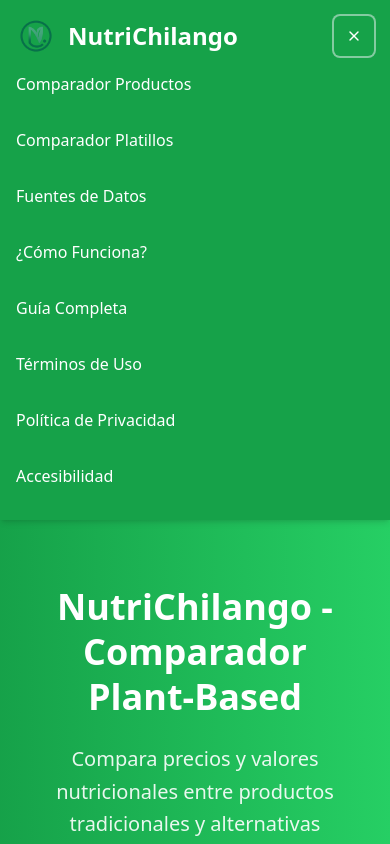
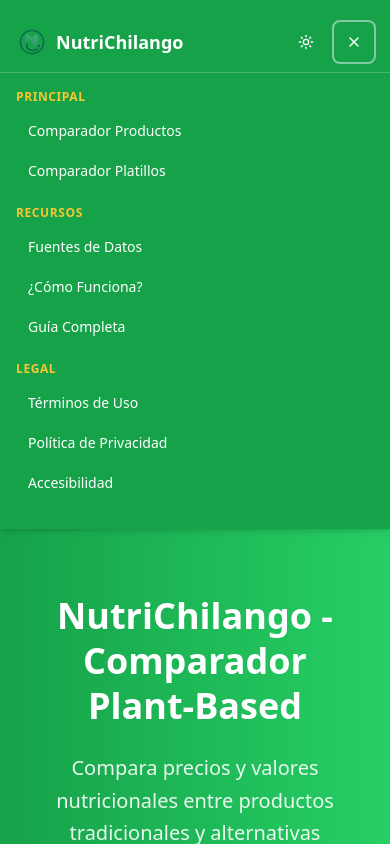
Before and after one commit to IzignaMx/nutrichilango, a React (Vite) app: page / in a window 390 px wide. Both pictures are taken after a click on the button 354 px from the left and 36 px from the top of the page. Shown: the top 844 px of the page. Built offline with nearby package versions, Linux system fonts and the light colour scheme.

Commit message:
Implement responsiveness plan
Implement the 5-phase responsiveness plan, starting with core layout and navigation.

```diff
--- a/src/App.tsx
+++ b/src/App.tsx
@@ -27,9 +27,9 @@ const App = () => (
         <Toaster />
         <Sonner />
         <BrowserRouter>
-          <div className="min-h-screen flex flex-col" id="top">
+          <div className="min-h-screen flex flex-col w-full" id="top">
             <Header />
-            <main className="flex-1">
+            <main className="flex-1 w-full">
               <Routes>
                 <Route path="/" element={<Index />} />
                 <Route path="/dishes-comparison" element={<DishesComparison />} />
--- a/src/components/layout/Footer.tsx
+++ b/src/components/layout/Footer.tsx
@@ -9,9 +9,9 @@ const Footer: React.FC = () => {
   const currentYear = new Date().getFullYear();
 
   return (
-    <footer className="bg-gradient-to-r from-brand-primary to-brand-primary-light text-primary-foreground mt-16" role="contentinfo">
-      <div className="container mx-auto px-4 py-12">
-        <div className="grid grid-cols-1 md:grid-cols-2 lg:grid-cols-4 gap-8">
+    <footer className="bg-gradient-to-r from-brand-primary to-brand-primary-light text-primary-foreground mt-8 md:mt-16" role="contentinfo">
+      <div className="container mx-auto px-4 sm:px-6 lg:px-8 py-8 md:py-12">
+        <div className="grid grid-cols-1 sm:grid-cols-2 lg:grid-cols-4 gap-6 md:gap-8">
           {/* Platform Information */}
           <div className="space-y-4">
             <div className="flex items-center space-x-3">
@@ -136,7 +136,7 @@ const Footer: React.FC = () => {
         <Separator className="my-8 bg-primary-foreground/20" />
 
         {/* Bottom Section */}
-        <div className="flex flex-col md:flex-row justify-between items-center space-y-4 md:space-y-0">
+        <div className="flex flex-col md:flex-row justify-between items-center space-y-4 md:space-y-0 text-center md:text-left">
           <div className="text-sm text-primary-foreground/70">
             <p>© {currentYear} NutriChilango. Todos los derechos reservados.</p>
             <p className="mt-1">
--- a/src/components/layout/Header.tsx
+++ b/src/components/layout/Header.tsx
@@ -31,10 +31,10 @@ const Header: React.FC = () => {
   };
 
   const NavItems: React.FC<{ items: { name: string; href: string; }[] }> = ({ items }) => (
-    <ul className="md:flex space-x-6">
+    <ul className="md:flex md:space-x-6 space-y-0">
       {items.map((item) => (
         <li key={item.name}>
-          <Link to={item.href} className="hover:text-brand-accent transition-colors duration-200">
+          <Link to={item.href} className="hover:text-brand-accent transition-colors duration-200 text-sm md:text-base">
             {item.name}
           </Link>
         </li>
@@ -43,27 +43,27 @@ const Header: React.FC = () => {
   );
 
   return (
-    <header className="bg-brand-primary text-primary-foreground py-4 shadow-md sticky top-0 z-50">
-      <div className="container mx-auto px-4 flex items-center justify-between">
+    <header className="bg-brand-primary text-primary-foreground py-3 md:py-4 shadow-md sticky top-0 z-50">
+      <div className="container mx-auto px-4 sm:px-6 lg:px-8 flex items-center justify-between min-h-[60px]">
 
-        <Link to="/" className="flex items-center space-x-3 flex-grow-0">
+        <Link to="/" className="flex items-center space-x-2 sm:space-x-3 flex-shrink-0">
           <img
             src="/lovable-uploads/426e756a-fc13-4011-a25a-c9e8e5f5bce3.png"
             alt="NutriChilango Logo"
-            className="w-10 h-10 object-contain"
+            className="w-8 h-8 sm:w-10 sm:h-10 object-contain"
           />
-          <span className="text-2xl font-bold">NutriChilango</span>
+          <span className="text-lg sm:text-xl md:text-2xl font-bold truncate">NutriChilango</span>
         </Link>
 
 
-        <div className="hidden md:flex items-center space-x-8 flex-grow justify-center">
+        <div className="hidden lg:flex items-center space-x-6 xl:space-x-8 flex-grow justify-center">
           <NavItems items={mainNavItems} />
           <NavItems items={resourcesItems} />
         </div>
 
 
-        <div className="hidden md:flex items-center space-x-4">
-          <Button variant="ghost" size="icon" onClick={toggleTheme}>
+        <div className="hidden lg:flex items-center space-x-4">
+          <Button variant="ghost" size="icon" onClick={toggleTheme} className="flex-shrink-0">
             <Sun className="h-[1.2rem] w-[1.2rem] rotate-0 scale-100 transition-all dark:-rotate-90 dark:scale-0" />
             <Moon className="absolute h-[1.2rem] w-[1.2rem] rotate-90 scale-0 transition-all dark:rotate-0 dark:scale-100" />
             <span className="sr-only">Toggle theme</span>
@@ -71,7 +71,12 @@ const Header: React.FC = () => {
         </div>
 
 
-        <div className="md:hidden">
+        <div className="flex lg:hidden items-center space-x-2">
+          <Button variant="ghost" size="icon" onClick={toggleTheme} className="flex-shrink-0">
+            <Sun className="h-5 w-5 rotate-0 scale-100 transition-all dark:-rotate-90 dark:scale-0" />
+            <Moon className="absolute h-5 w-5 rotate-90 scale-0 transition-all dark:rotate-0 dark:scale-100" />
+            <span className="sr-only">Toggle theme</span>
+          </Button>
           <Button variant="ghost" size="icon" onClick={() => setIsMobileMenuOpen(!isMobileMenuOpen)}>
             {isMobileMenuOpen ? <X className="h-6 w-6" /> : <Menu className="h-6 w-6" />}
           </Button>
@@ -80,30 +85,50 @@ const Header: React.FC = () => {
 
 
       {isMobileMenuOpen && (
-        <div className="bg-brand-primary px-4 py-2">
-          <ul className="flex flex-col space-y-4">
+        <div className="lg:hidden border-t border-primary-foreground/20">
+          <div className="container mx-auto px-4 sm:px-6 py-4">
+            <nav className="space-y-1">
+              <div className="space-y-1">
+                <p className="text-xs font-semibold text-brand-accent uppercase tracking-wider mb-2">Principal</p>
                 {mainNavItems.map((item) => (
-              <li key={item.name}>
-                <Link to={item.href} className="block py-2 hover:text-brand-accent transition-colors duration-200">
+                  <Link
+                    key={item.name}
+                    to={item.href}
+                    className="block py-2 px-3 rounded-md hover:bg-primary-foreground/10 hover:text-brand-accent transition-colors duration-200 text-sm"
+                    onClick={() => setIsMobileMenuOpen(false)}
+                  >
                     {item.name}
                   </Link>
-              </li>
                 ))}
+              </div>
+              <div className="space-y-1 pt-3">
+                <p className="text-xs font-semibold text-brand-accent uppercase tracking-wider mb-2">Recursos</p>
                 {resourcesItems.map((item) => (
-              <li key={item.name}>
-                <Link to={item.href} className="block py-2 hover:text-brand-accent transition-colors duration-200">
+                  <Link
+                    key={item.name}
+                    to={item.href}
+                    className="block py-2 px-3 rounded-md hover:bg-primary-foreground/10 hover:text-brand-accent transition-colors duration-200 text-sm"
+                    onClick={() => setIsMobileMenuOpen(false)}
+                  >
                     {item.name}
                   </Link>
-              </li>
                 ))}
+              </div>
+              <div className="space-y-1 pt-3">
+                <p className="text-xs font-semibold text-brand-accent uppercase tracking-wider mb-2">Legal</p>
                 {legalItems.map((item) => (
-              <li key={item.name}>
-                <Link to={item.href} className="block py-2 hover:text-brand-accent transition-colors duration-200">
+                  <Link
+                    key={item.name}
+                    to={item.href}
+                    className="block py-2 px-3 rounded-md hover:bg-primary-foreground/10 hover:text-brand-accent transition-colors duration-200 text-sm"
+                    onClick={() => setIsMobileMenuOpen(false)}
+                  >
                     {item.name}
                   </Link>
-              </li>
                 ))}
-          </ul>
+              </div>
+            </nav>
+          </div>
         </div>
       )}
     </header>
```
Lines whose indentation alone changed are shown as unchanged.
